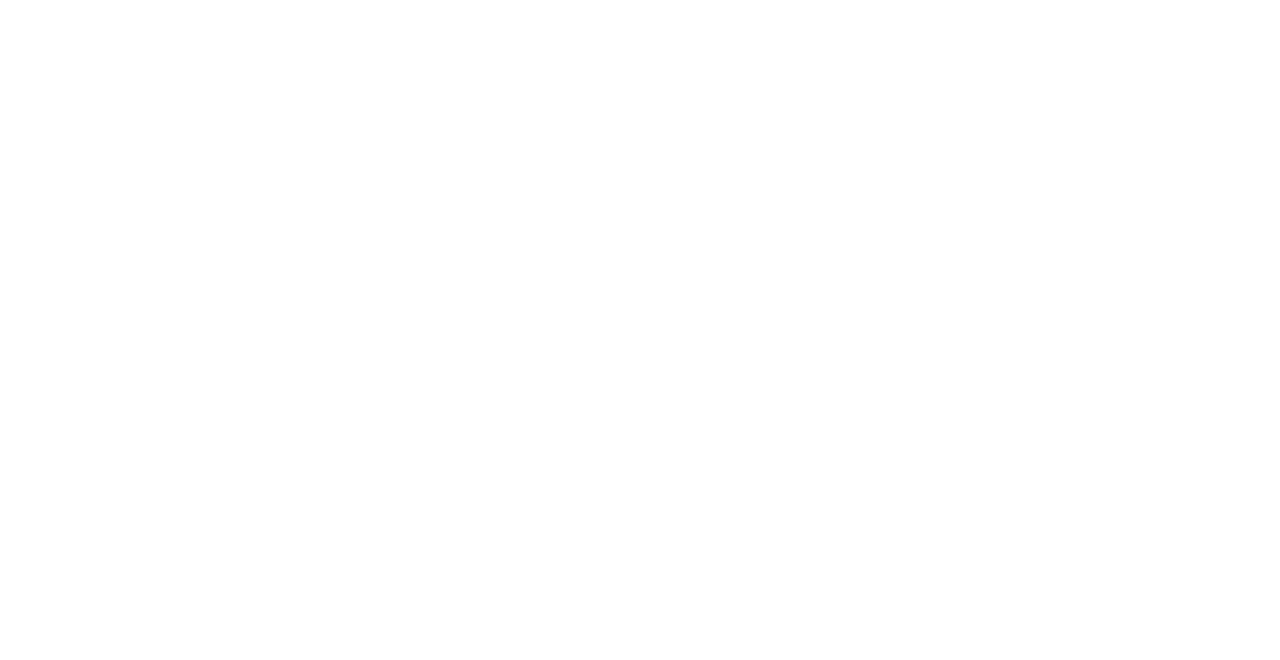
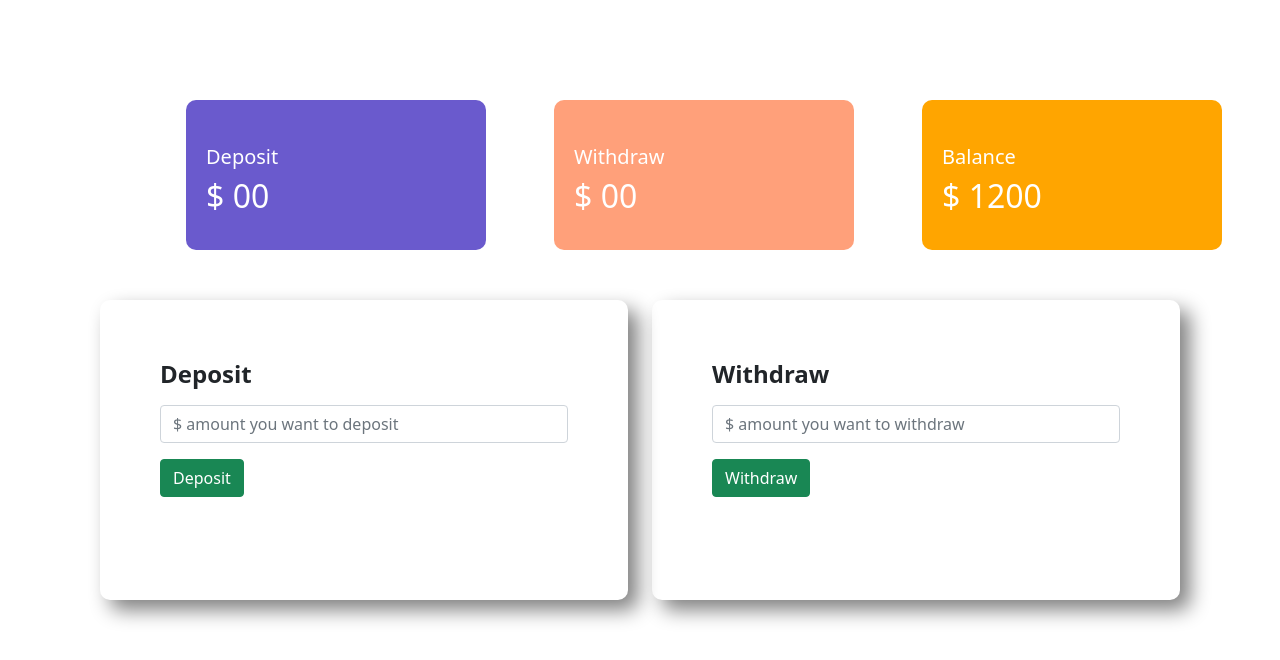
Before and after one commit to mahedi5061/pioneer-bank, a plain HTML site: page index.html in a window 1280 px wide. Both pictures are taken after a click on the button "LOGIN". Drawn offline with nearby package versions, Linux system fonts and the light colour scheme.

Commit message:
update my simple project

```diff
--- a/index.html
+++ b/index.html
@@ -20,6 +20,44 @@
             <button id="enter-login" class="btn btn-success">LOGIN</button>
         </div>
     </div>
+    <div id="transaction-area">
+         <div class="row">
+             <div class="col-md-4">
+                 <div class="deposit status">
+                    <h5>Deposit</h5>
+                    <h2>$ <span id="currentDeposit">00</span></h2>
+                 </div>
+             </div>
+             <div class="col-md-4">
+                 <div class="withdraw status">
+                    <h5>Withdraw</h5>
+                    <h2>$ <span id="currentWithdrawAmount">00</span></h2>
+                 </div>
+             </div>
+             <div class="col-md-4">
+                 <div class="balance status">
+                    <h5>Balance</h5>
+                    <h2>$ <span id="currentBalance">1200</span></h2>
+                 </div>
+             </div>
+         </div>
+         <div class="row">
+             <div class="col-md-6">
+                 <div class="common deposit-2">
+                     <h4 class="mb-3">Deposit</h4>
+                     <input id="depositAmount" type="text" class="form-control" placeholder="$ amount you want to deposit">
+                     <button id="addDepositBtn" class="btn btn-success mt-3">Deposit</button>
+                 </div>
+             </div>
+             <div class="col-md-6">
+                 <div class="common withdraw-2">
+                     <h4 class="mb-3">Withdraw</h4>
+                     <input id="withdrawAmount" type="text" class="form-control" placeholder="$ amount you want to withdraw">
+                     <button class="btn btn-success mt-3" id="withdrawBtn">Withdraw</button>
+                 </div>
+             </div>
+         </div>
+    </div>
 
     <script src="myscript.js"></script>
     <script src="https://cdn.jsdelivr.net/npm/bootstrap@5.0.0-beta1/dist/js/bootstrap.bundle.min.js" integrity="sha384-ygbV9kiqUc6oa4msXn9868pTtWMgiQaeYH7/t7LECLbyPA2x65Kgf80OJFdroafW" crossorigin="anonymous"></script>
--- a/myscript.js
+++ b/myscript.js
@@ -1,5 +1,74 @@
 var loginBtn=document.getElementById('enter-login');
-loginBtn.addEventListener('click',function(){
+     //deposit Login Button handler
+     loginBtn.addEventListener('click',function(){
      const loginHide=document.getElementById('login-area');
      loginHide.style.display="none";
+     const transactionArea=document.getElementById('transaction-area');
+     transactionArea.style.display="block";
 })
+//deposit submit Button handler
+     const depositBtn=document.getElementById('addDepositBtn');
+     depositBtn.addEventListener('click',function(){
+
+          const depositAmount=getInputNumber('depositAmount');
+
+          // without function
+          // const depositAmount=document.getElementById('depositAmount').value;
+          // const depositAmountNumber=parseFloat(depositAmount);
+          //This method work without function
+          // const currentDeposit=document.getElementById('currentDeposit').innerText;
+          // const currentDepositNumber=parseFloat(currentDeposit);
+
+          // const totalDeposit=depositAmount+currentDepositNumber;
+          // document.getElementById('currentDeposit').innerText=totalDeposit;
+
+
+          //This method work with function
+
+          updateSpanText("currentDeposit",depositAmount);
+          updateSpanText("currentBalance",depositAmount);
+          document.getElementById('depositAmount').value="";
+
+
+})
+
+     //withdraw button
+
+     const withdrawBtn=document.getElementById('withdrawBtn');
+     withdrawBtn.addEventListener('click',function(){
+          const withdrawAmount=getInputNumber('withdrawAmount');
+
+           updateSpanText('currentWithdrawAmount',withdrawAmount);
+           updateSpanText('currentBalance', -1* withdrawAmount);
+
+          // without function
+          // const currentWithdrawAmount=document.getElementById('currentWithdrawAmount').innerText;
+          // const currentWithdrawAmountNumber=parseFloat(currentWithdrawAmount);
+
+          // const totalWithdrawAmount=withdrawAmount+currentWithdrawAmountNumber;
+          // document.getElementById('currentWithdrawAmount').innerText=totalWithdrawAmount;
+
+          // const restBalance=document.getElementById('currentBalance').innerText;
+          // const restBalanceAmount=parseFloat(restBalance);
+          // const restTotalBalance=restBalanceAmount-withdrawAmountNumber;
+          // document.getElementById('currentBalance').innerText=restTotalBalance;
+
+          document.getElementById('withdrawAmount').value="";
+
+
+     })
+
+     function getInputNumber(id){
+          const amount=document.getElementById(id).value;
+          const amountNumber=parseFloat(amount);
+          return amountNumber;
+     }
+
+
+
+function updateSpanText(id,value){
+     const current= document.getElementById(id).innerText;
+     const currentNumber=parseFloat(current);
+     const totalBalance=currentNumber+value;
+     document.getElementById(id).innerText=totalBalance;
+    }
--- a/style.css
+++ b/style.css
@@ -5,9 +5,46 @@ body{
      font-family: 'Roboto', sans-serif;
      color: rgb(1, 1, 20);
 }
-.submit-area{
+.submit-area, .common{
     margin-top: 50px;
     border-radius: 10px;
     box-shadow: 10px 10px 20px gray;
-    padding: 40px;
+    padding:60px;
+
 }
+#transaction-area{
+    display: none;
+}
+.deposit{
+    background-color: slateblue;
+    margin-left: 25%;
+}
+.withdraw{
+    background-color: lightsalmon;
+    margin-left: 25%;
+}
+.balance{
+    background-color: orange;
+    margin-left: 25%;
+}
+.status{
+    padding: 20px;
+    width: 300px;
+    height: 150px;
+    border-radius: 10px;
+    color: white;
+    font-weight: bold;
+
+}
+.status h5{
+    padding-top: 25px;
+}
+.deposit-2{
+    height: 300px;
+}
+.withdraw-2{
+    height: 300px;
+}
+.common h4{
+    font-weight: bold;
+}
```
